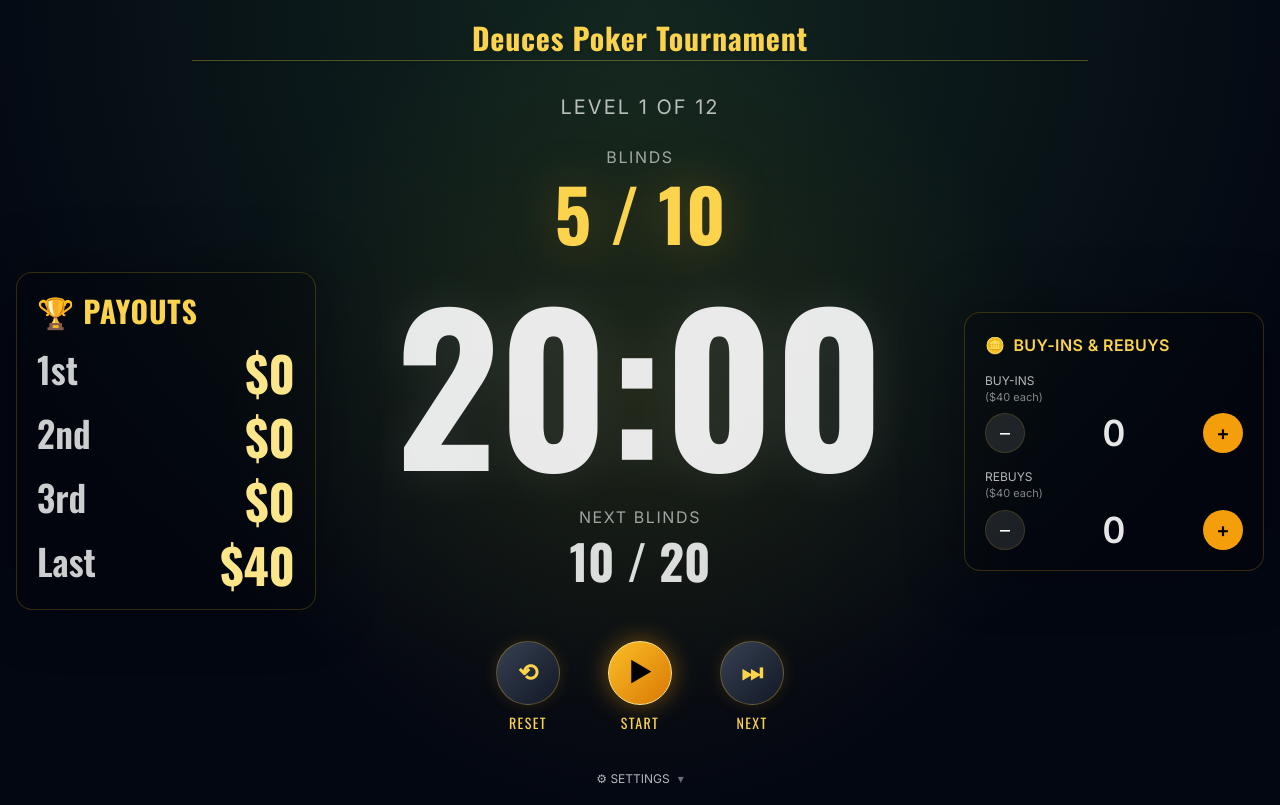
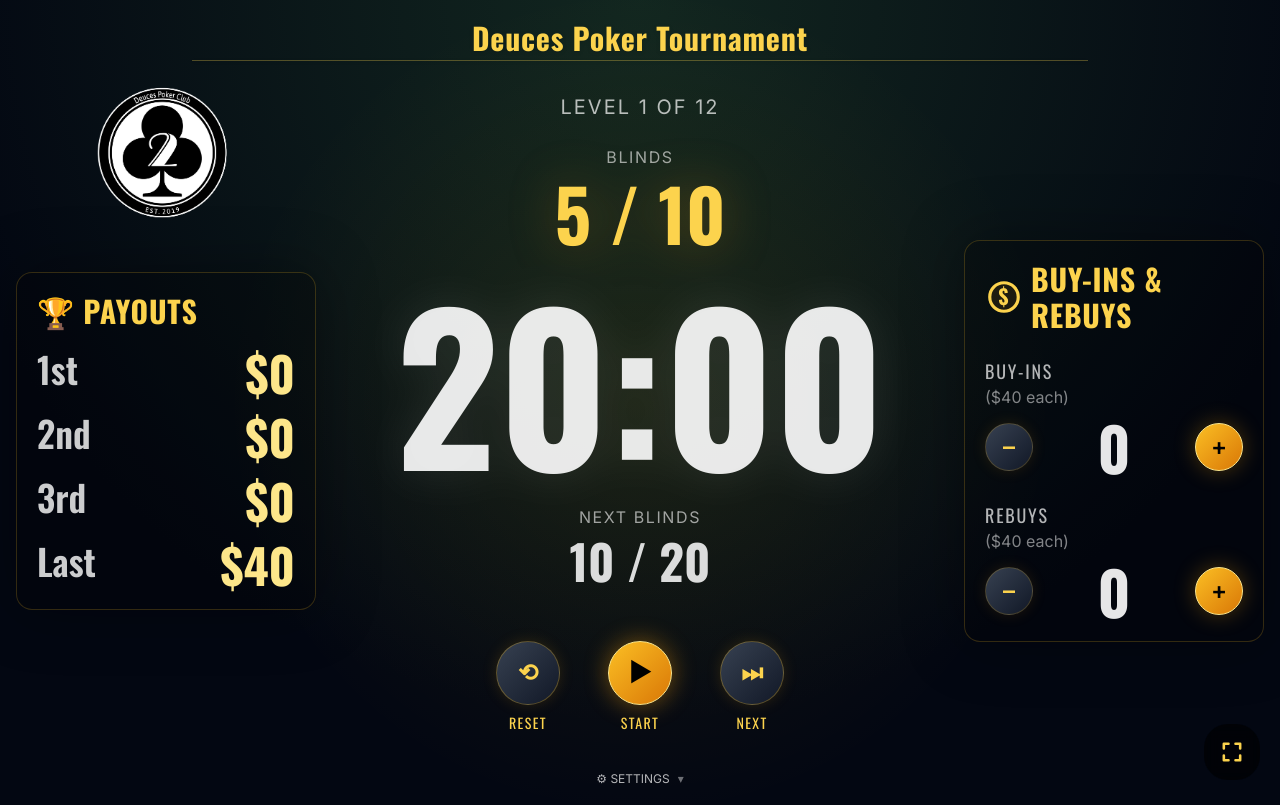
Before and after one commit to dwhit1223/poker-clock, a React (Vite) app: page / in a window 1280 px wide. Both pictures are taken after a click on the button "Reset tournament". Built offline with nearby package versions, Linux system fonts and the light colour scheme.

Commit message:
Update buyins panel size, add logo and animation

```diff
--- a/src/components/BuyinsPanel.jsx
+++ b/src/components/BuyinsPanel.jsx
@@ -1,22 +1,28 @@
 function CounterRow({ label, sublabel, value, onDec, onInc }) {
   return (
-    <div className="mt-4">
-      <div className="text-xs opacity-70">{label}</div>
-      <div className="text-[11px] opacity-50">{sublabel}</div>
+    <div className="mt-6">
+      <div className="text-base md:text-lg opacity-70 tracking-widest font-display">
+        {label}
+      </div>
+      <div className="text-sm md:text-base opacity-50 font-body">
+        {sublabel}
+      </div>
 
       <div className="mt-2 flex items-center justify-between">
         <button
-          className="w-10 h-10 rounded-full bg-white/10 hover:bg-white/20 border border-amber-400/15 text-xl"
+          className="w-12 h-12 rounded-full bg-gradient-to-br from-gray-700 to-gray-900 text-amber-300 border border-amber-400/20 shadow-[0_0_15px_rgba(245,158,11,0.12)] hover:scale-105 active:scale-95 transition text-2xl font-black"
           onClick={onDec}
           aria-label={`Decrease ${label}`}
         >
           –
         </button>
 
-        <div className="text-4xl font-extrabold text-white/90 tabular-nums">{value}</div>
+        <div className="text-5xl md:text-6xl font-extrabold font-display text-white/90 tabular-nums">
+          {value}
+        </div>
 
         <button
-          className="w-10 h-10 rounded-full bg-amber-500 hover:bg-amber-400 text-black text-xl font-black"
+          className="w-12 h-12 rounded-full bg-gradient-to-br from-amber-400 to-amber-600 text-black border border-amber-200 shadow-[0_0_22px_rgba(245,158,11,0.30)] hover:scale-105 active:scale-95 transition text-2xl font-black"
           onClick={onInc}
           aria-label={`Increase ${label}`}
         >
@@ -30,9 +36,38 @@ function CounterRow({ label, sublabel, value, onDec, onInc }) {
 export default function BuyinsPanel({ state, dispatch }) {
   return (
     <div className="rounded-2xl border border-amber-400/20 bg-black/25 p-5 shadow-[0_0_60px_rgba(0,0,0,0.35)]">
-      <div className="flex items-center gap-2 text-amber-300 font-extrabold tracking-wide">
-        <span aria-hidden>🪙</span>
-        <span>BUY-INS &amp; REBUYS</span>
+      <div className="flex items-center gap-2 text-amber-300 font-extrabold tracking-wide font-display text-2xl md:text-3xl">
+        <span aria-hidden className="flex items-center justify-center">
+          <svg
+            width="38"
+            height="38"
+            viewBox="0 0 24 24"
+            fill="none"
+            className="text-amber-300"
+          >
+            <circle
+              cx="12"
+              cy="12"
+              r="9"
+              stroke="currentColor"
+              strokeWidth="2"
+              fill="rgba(245,158,11,0.10)"
+            />
+            <text
+              x="12"
+              y="17"
+              textAnchor="middle"
+              fontSize="13"
+              fontWeight="bold"
+              fill="currentColor"
+              fontFamily="Oswald, sans-serif"
+            >
+              $
+            </text>
+          </svg>
+        </span>
+
+        <span>BUY-INS & REBUYS</span>
       </div>
 
       <CounterRow
--- a/src/components/Dashboard.jsx
+++ b/src/components/Dashboard.jsx
@@ -11,6 +11,48 @@ import BuyinsPanel from "./BuyinsPanel";
 import SettingsPanel from "./SettingsPanel";
 import TimerControls from "./TimerControls";
 import FlashOverlay from "./FlashOverlay";
+import FullscreenButton from "./FullscreenButton";
+import { useEffect, useState } from "react";
+
+function FullscreenLogo() {
+  const [isFullscreen, setIsFullscreen] = useState(
+    !!document.fullscreenElement,
+  );
+
+  useEffect(() => {
+    const onChange = () => {
+      setIsFullscreen(!!document.fullscreenElement);
+    };
+
+    document.addEventListener("fullscreenchange", onChange);
+    return () => document.removeEventListener("fullscreenchange", onChange);
+  }, []);
+
+  return (
+    <div
+      className={`
+      absolute left-1/2 -translate-x-1/2 pointer-events-none
+      transition-all duration-500
+      ${isFullscreen ? "-top-56" : "-top-48"}
+    `}
+    >
+      {/* Inner wrapper owns the 3D transform/animation (does NOT affect centering) */}
+      <div
+        className={`${isFullscreen ? "animate-chipwobble" : ""} chip-3d`}
+        style={{ perspective: "900px" }}
+      >
+        <img
+          src={`${import.meta.env.BASE_URL}images/logo.png`}
+          alt="Club Logo"
+          className={`
+          object-contain transition-all duration-500 ease-out
+          ${isFullscreen ? "h-48 w-48 lg:h-56 lg:w-56" : "h-32 w-32 lg:h-36 lg:w-36"}
+        `}
+        />
+      </div>
+    </div>
+  );
+}
 
 export default function Dashboard({ state, dispatch }) {
   const payoutInfo = computePayouts(state);
@@ -24,7 +66,7 @@ export default function Dashboard({ state, dispatch }) {
 
   return (
     <div
-      className="min-h-screen text-white p-4"
+      className="relative min-h-screen text-white p-4"
       style={{
         background:
           "radial-gradient(circle at center, rgba(255,215,0,0.08) 0%, rgba(0,0,0,0) 55%), radial-gradient(circle at top, rgba(16,185,129,0.12), rgba(3,7,18,1) 70%)",
@@ -46,7 +88,10 @@ export default function Dashboard({ state, dispatch }) {
 
       <div className="grid gap-6 lg:grid-cols-[1fr_2fr_1fr] items-center">
         <div className="flex justify-center">
-          <div className="w-full max-w-sm">
+          <div className="relative w-full max-w-md">
+            {/* Logo positioned above and centered to the prize panel */}
+            <FullscreenLogo />
+
             <PrizePanel payoutInfo={payoutInfo} prizeMode={state.prize.mode} />
           </div>
         </div>
@@ -110,6 +155,8 @@ export default function Dashboard({ state, dispatch }) {
       </div>
 
       <SettingsPanel state={state} dispatch={dispatch} />
+
+      <FullscreenButton />
     </div>
   );
 }
--- /dev/null
+++ b/src/components/FullscreenButton.jsx
@@ -0,0 +1,112 @@
+import { useEffect, useRef, useState } from "react";
+
+const BASE_URL = import.meta.env.BASE_URL || "/";
+
+function FullscreenIcon({ isFullscreen }) {
+  return (
+    <svg
+      width="28"
+      height="28"
+      viewBox="0 0 24 24"
+      fill="none"
+      stroke="currentColor"
+      strokeWidth="2.2"
+      strokeLinecap="round"
+      strokeLinejoin="round"
+    >
+      {isFullscreen ? (
+        <>
+          <path d="M9 9H5V5" />
+          <path d="M15 9h4V5" />
+          <path d="M9 15H5v4" />
+          <path d="M15 15h4v4" />
+        </>
+      ) : (
+        <>
+          <path d="M5 9V5h4" />
+          <path d="M19 9V5h-4" />
+          <path d="M5 15v4h4" />
+          <path d="M19 15v4h-4" />
+        </>
+      )}
+    </svg>
+  );
+}
+
+export default function FullscreenButton() {
+  const [isFullscreen, setIsFullscreen] = useState(
+    !!document.fullscreenElement,
+  );
+
+  const [visible, setVisible] = useState(true);
+  const timeoutRef = useRef(null);
+
+  useEffect(() => {
+    const onChange = () => setIsFullscreen(!!document.fullscreenElement);
+    document.addEventListener("fullscreenchange", onChange);
+    return () => document.removeEventListener("fullscreenchange", onChange);
+  }, []);
+
+  // fade-out logic
+  useEffect(() => {
+    const resetTimer = () => {
+      setVisible(true);
+
+      if (timeoutRef.current) clearTimeout(timeoutRef.current);
+
+      timeoutRef.current = setTimeout(() => {
+        setVisible(false);
+      }, 3000);
+    };
+
+    resetTimer();
+
+    window.addEventListener("mousemove", resetTimer);
+    window.addEventListener("touchstart", resetTimer);
+
+    return () => {
+      window.removeEventListener("mousemove", resetTimer);
+      window.removeEventListener("touchstart", resetTimer);
+      if (timeoutRef.current) clearTimeout(timeoutRef.current);
+    };
+  }, []);
+
+  async function toggleFullscreen() {
+    try {
+      if (!document.fullscreenElement) {
+        await document.documentElement.requestFullscreen();
+      } else {
+        await document.exitFullscreen();
+      }
+    } catch {}
+  }
+
+  return (
+    <button
+      type="button"
+      onClick={toggleFullscreen}
+      title={isFullscreen ? "Exit Full Screen" : "Full Screen"}
+      aria-label={isFullscreen ? "Exit Full Screen" : "Enter Full Screen"}
+      className={`
+  fixed bottom-5 right-5 z-50
+  h-14 w-14
+  flex items-center justify-center
+
+  rounded-3xl
+  bg-black/60
+  text-amber-300
+  backdrop-blur
+
+  transition-all duration-300
+
+  hover:bg-black/75
+  hover:scale-105
+  active:scale-95
+
+  ${visible ? "opacity-100" : "opacity-0 pointer-events-none"}
+`}
+    >
+      <FullscreenIcon isFullscreen={isFullscreen} />
+    </button>
+  );
+}
--- a/src/index.css
+++ b/src/index.css
@@ -9,3 +9,35 @@
 body {
   font-family: "Inter", sans-serif;
 }
+@keyframes slowspin {
+  from {
+    transform: rotate(0deg);
+  }
+  to {
+    transform: rotate(360deg);
+  }
+}
+
+.animate-slowspin {
+  animation: slowspin 18s linear infinite;
+}
+@keyframes chipwobble {
+  0% {
+    transform: rotateY(-20deg);
+  }
+  50% {
+    transform: rotateY(20deg);
+  }
+  100% {
+    transform: rotateY(-20deg);
+  }
+}
+
+.animate-chipwobble {
+  animation: chipwobble 3.5s ease-in-out infinite;
+}
+
+.chip-3d {
+  transform-style: preserve-3d;
+  will-change: transform;
+}
```
Also changed, not shown: public/images/logo.png (added).
